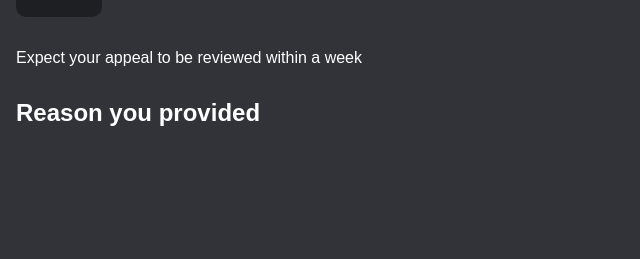
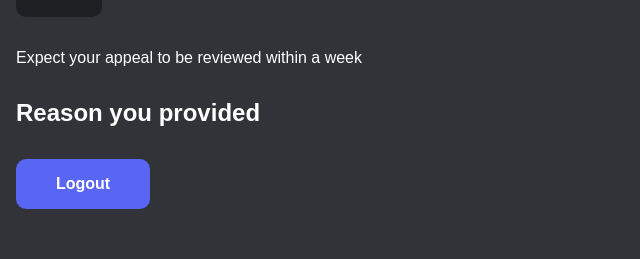
Before and after one commit to azure-badr/Appeal, a Python web app: template client/templates/profile/index.html in a window 1280 px wide. Shown: the part 182-441 px from the top of the page, without its empty margins (0-640 px from the left). Run offline with Jinja, Linux system fonts and the light colour scheme; the template is opened without the code that fills it, so the values that code supplies are empty.

Commit message:
styling changes + logout + favicon

```diff
--- a/client/main.py
+++ b/client/main.py
@@ -82,7 +82,7 @@ async def login():
 @app.route("/logout")
 async def logout():
     session.pop("user_data", None)
-    return "You have been logged out."
+    return redirect("/")
 
 @app.route("/callback")
 async def callback():
--- a/client/templates/home/index.html
+++ b/client/templates/home/index.html
@@ -4,6 +4,7 @@
   <meta charset="UTF-8">
   <meta http-equiv="X-UA-Compatible" content="IE=edge">
   <meta name="viewport" content="width=device-width, initial-scale=1.0">
+  <link rel="shortcut icon" href="{{ url_for('static', filename='favicon.ico') }}">
   <link rel="stylesheet" href="{{ url_for('static', filename='/home/index.css') }}" />
   <title>Login - Pakcord Appeal</title>
 </head>
--- a/client/templates/profile/index.css
+++ b/client/templates/profile/index.css
@@ -44,7 +44,7 @@ body {
   opacity: 0.5;
 }
 
-.form input {
+.button {
   padding: 1rem 2.5rem;
   font-family: Arial, Helvetica, sans-serif;
   font-weight: bold;
@@ -57,7 +57,7 @@ body {
   transition: background-color 100ms ease-in-out;
 }
 
-.form input:hover {
+.button:hover {
   background-color: hsl(235, 86%, 60%);
 }
 
--- a/client/templates/profile/index.html
+++ b/client/templates/profile/index.html
@@ -1,7 +1,8 @@
 <!DOCTYPE html>
 <html>
   <head>
-    <title>Ban Appeal Form</title>
+    <title>Ban Appeal</title>
+    <link rel="shortcut icon" href="{{ url_for('static', filename='favicon.ico') }}">
     <link rel="stylesheet" href="{{ url_for('static', filename='/profile/index.css') }}" />
   </head>
   <body>
@@ -16,7 +17,7 @@
       <textarea id="reason" name="reason" minlength="10" maxlength="1500" rows="5" required></textarea>
       <span class="required">required</span>
 
-      <input type="submit" value="Submit" />
+      <input class="button" type="submit" value="Submit" />
     </form>
     {% else %}
       {% if user_ban_appeal_data.status == "accepted" %}
@@ -47,5 +48,10 @@
       <h1 class="reason">Reason you provided</h1>
       <p>{{ user_ban_appeal_data.reason }}</p>
     {% endif %}
+    <a style="text-decoration: none;" href="{{ url_for('logout') }}">
+      <div class="button" style="max-width: fit-content; margin-top: 2rem;">
+        Logout
+      </div>
+    </a>
   </body>
 </html>
```
Also changed, not shown: client/templates/favicon.ico (added).
